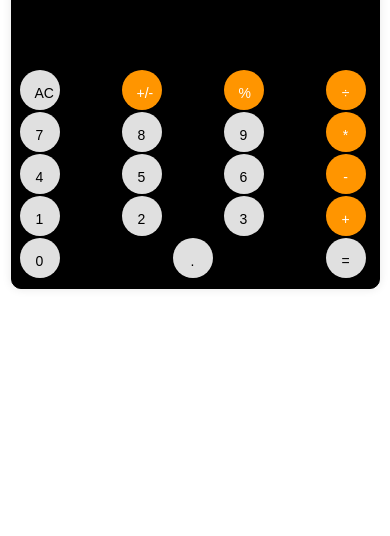
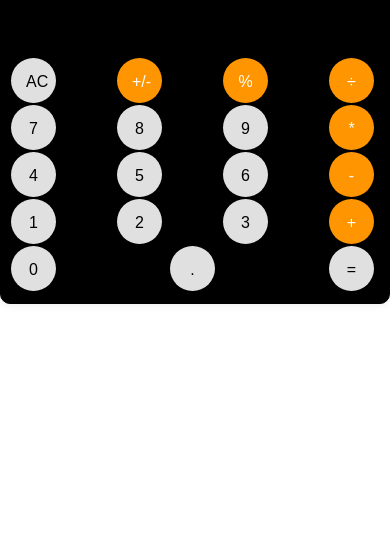
Before and after one commit to devbydijah/simple-calculator, a plain HTML site: page index.html in a window 390 px wide. Shown: the part 308-844 px from the top of the page. Drawn offline with Linux system fonts and the light colour scheme.

Commit message:
Enhance button styles for better usability and responsiveness

```diff
--- a/calculator.css
+++ b/calculator.css
@@ -123,12 +123,21 @@ h1 {
     width: 90%;
     height: auto;
   }
+  .btn {
+    width: 50px;
+    height: 50px;
+    font-size: 16px;
+  }
 }
 
 @media (max-width: 576px) {
+  #calculator {
+    width: 100%;
+    padding: 10px;
+  }
   .btn {
-    width: 40px;
-    height: 40px;
-    font-size: 14px;
+    width: 45px;
+    height: 45px;
+    font-size: 16px;
   }
 }
```
